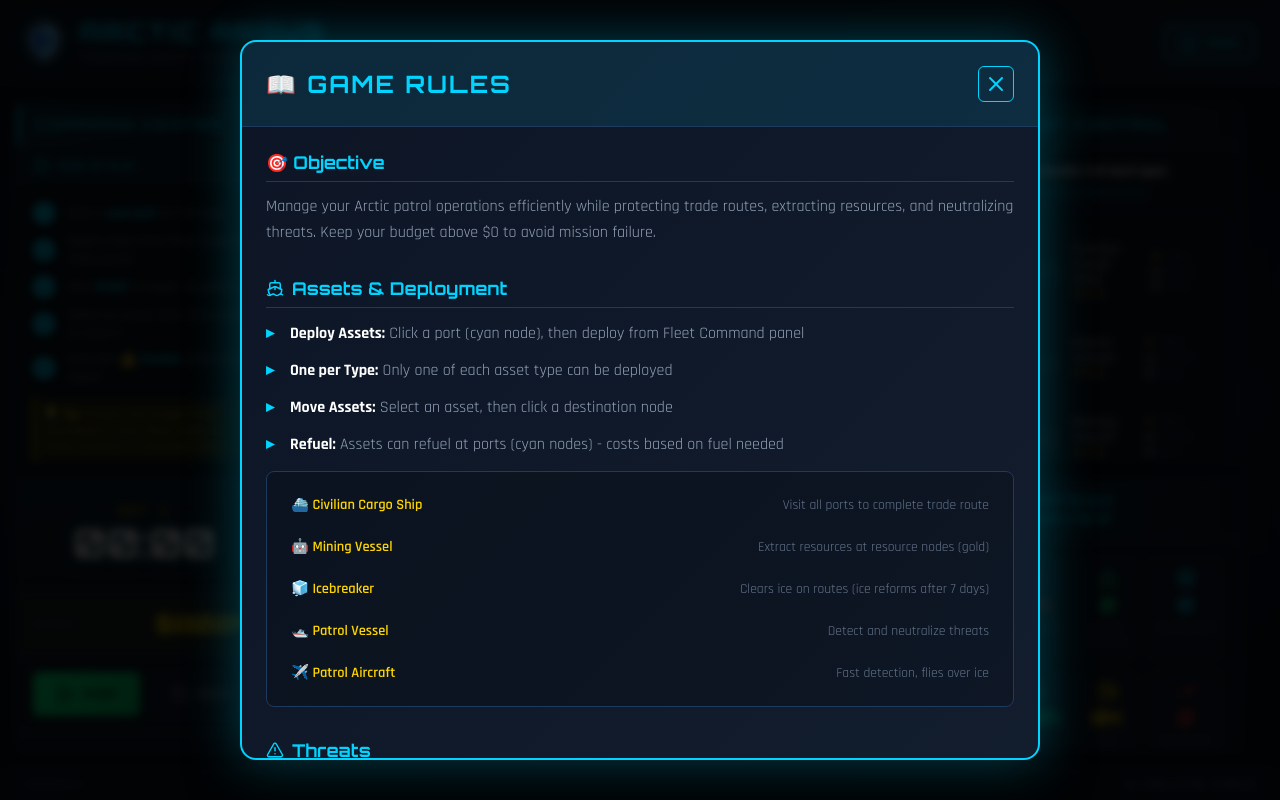
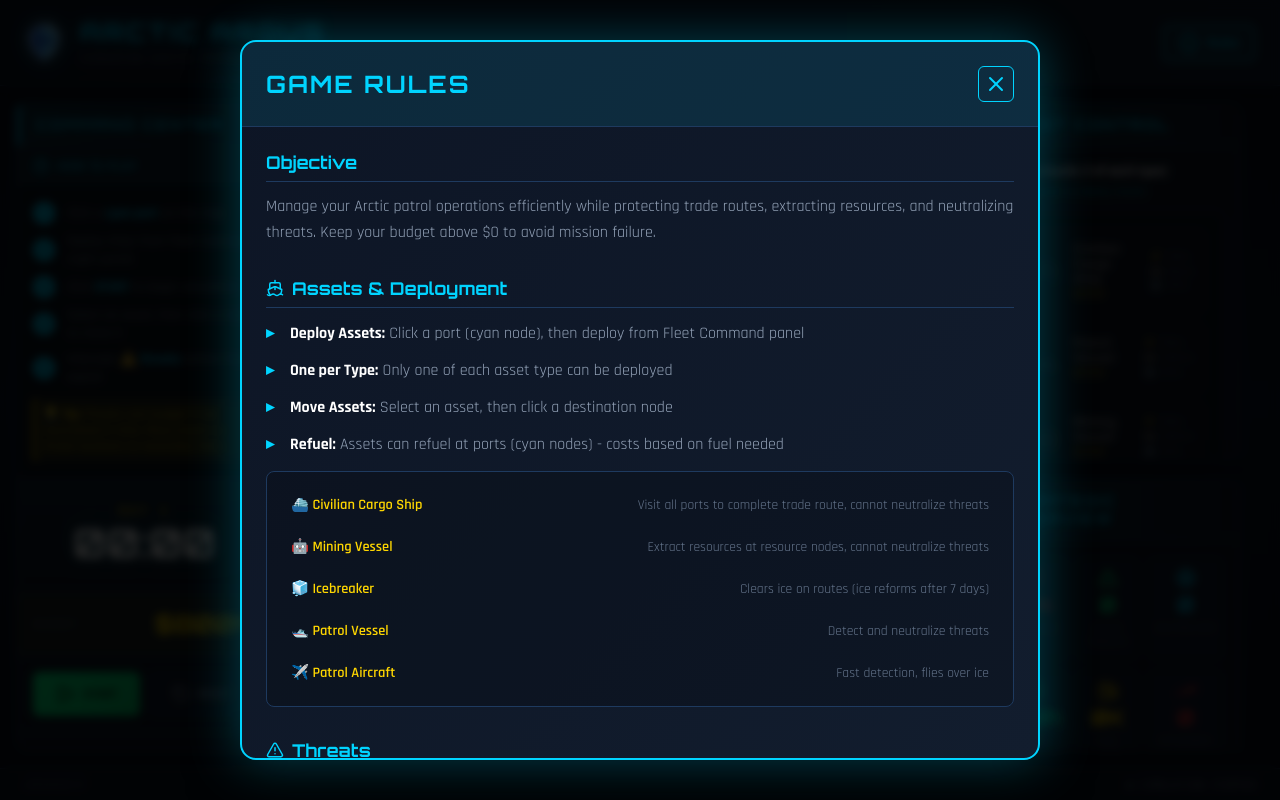
Before and after one commit to BradleyNgu/uOttaHack-8, a React (Vite) app: page / in a window 1280 px wide. Both pictures are taken after a click on the button "Rules". Built offline with nearby package versions, Linux system fonts and the light colour scheme.

Commit message:
Update Rules

```diff
--- a/src/components/RulesModal.jsx
+++ b/src/components/RulesModal.jsx
@@ -28,7 +28,7 @@ export default function RulesModal({ isOpen, onClose }) {
             }}
           >
             <div className="rules-header">
-              <h2>📖 GAME RULES</h2>
+              <h2>GAME RULES</h2>
               <button className="close-btn" onClick={onClose}>
                 <X size={24} />
               </button>
@@ -37,7 +37,7 @@ export default function RulesModal({ isOpen, onClose }) {
             <div className="rules-content">
               {/* Objective */}
               <section className="rules-section">
-                <h3>🎯 Objective</h3>
+                <h3>Objective</h3>
                 <p>Manage your Arctic patrol operations efficiently while protecting trade routes, extracting resources, and neutralizing threats. Keep your budget above $0 to avoid mission failure.</p>
               </section>
 
@@ -53,11 +53,11 @@ export default function RulesModal({ isOpen, onClose }) {
                 <div className="asset-types">
                   <div className="asset-type-item">
                     <span>⛴️ Civilian Cargo Ship</span>
-                    <span>Visit all ports to complete trade route</span>
+                    <span>Visit all ports to complete trade route, cannot neutralize threats</span>
                   </div>
                   <div className="asset-type-item">
                     <span>🤖 Mining Vessel</span>
-                    <span>Extract resources at resource nodes (gold)</span>
+                    <span>Extract resources at resource nodes, cannot neutralize threats</span>
                   </div>
                   <div className="asset-type-item">
                     <span>🧊 Icebreaker</span>
@@ -109,7 +109,7 @@ export default function RulesModal({ isOpen, onClose }) {
 
               {/* Ice & Routes */}
               <section className="rules-section">
-                <h3>🧊 Ice & Routes</h3>
+                <h3>Ice & Routes</h3>
                 <ul>
                   <li><strong>Ice Risk:</strong> Each route has an ice risk level (0-1)</li>
                   <li><strong>Ice Capability:</strong> Ships have different ice handling abilities</li>
@@ -135,7 +135,7 @@ export default function RulesModal({ isOpen, onClose }) {
 
               {/* Efficiency */}
               <section className="rules-section">
-                <h3>⚡ Efficiency Score</h3>
+                <h3>Efficiency Score</h3>
                 <p>Calculated based on:</p>
                 <ul>
                   <li>+20 points per threat neutralized</li>
@@ -145,9 +145,20 @@ export default function RulesModal({ isOpen, onClose }) {
                 </ul>
               </section>
 
+              <section className="rules-section">
+                <h3>Weather</h3>
+                <ul>
+                  <li>Extreme weather breaks out in different regions every day</li>
+                  <li>Weather causes an increase in fuel consumption when entering</li>
+                  <li>Blizzards and Storms double consumption</li>
+                  <li>Fog increases consumption by 50%</li>
+                  <li>Plan routes accordingly to avoid extreme weather</li>
+                </ul>
+              </section>
+
               {/* Tips */}
               <section className="rules-section">
-                <h3>💡 Pro Tips</h3>
+                <h3>Pro Tips</h3>
                 <ul>
                   <li>Use Icebreaker to open routes for ships with low ice capability</li>
                   <li>Mine resources quickly before inflation increases costs</li>
```
